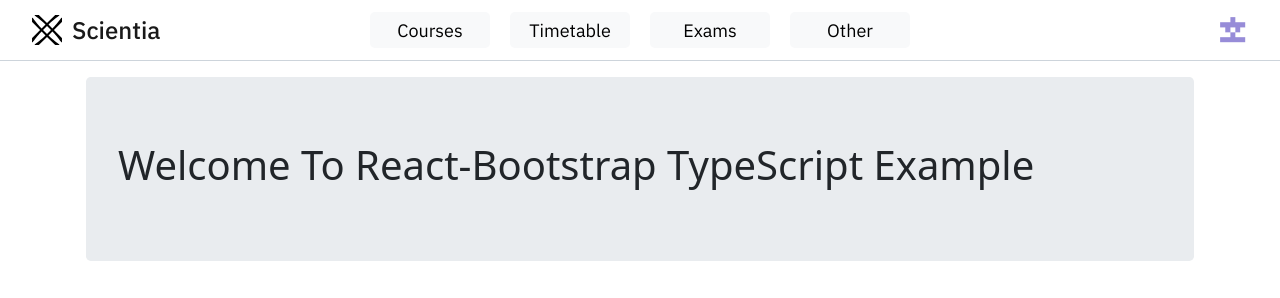
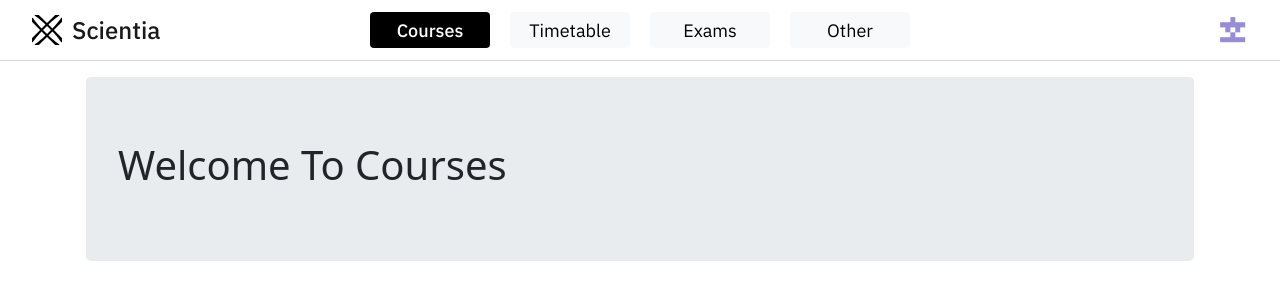
Before and after one commit to JayshivPatel/ScientiaAskDoc, a React (Create React App) app in the folder frontend/: page /courses in a window 1280 px wide. Shown: the top 298 px of the page. Built offline with nearby package versions, Linux system fonts and the light colour scheme.

Commit message:
Integrate router into navbar

```diff
--- a/frontend/package.json
+++ b/frontend/package.json
@@ -10,11 +10,13 @@
     "@types/node": "^12.0.0",
     "@types/react": "^16.9.0",
     "@types/react-dom": "^16.9.0",
+    "@types/react-router-dom": "^5.1.5",
     "bootstrap": "^4.5.0",
     "node-sass": "^4.14.1",
     "react": "^16.13.1",
     "react-bootstrap": "^1.3.0",
     "react-dom": "^16.13.1",
+    "react-router-dom": "^5.2.0",
     "react-scripts": "3.4.1",
     "typescript": "~3.7.2"
   },
--- a/frontend/src/components/App.tsx
+++ b/frontend/src/components/App.tsx
@@ -1,15 +1,36 @@
 import React from "react";
 import "./App.scss";
-import ExamplePage from "./pages/ExamplePage";
+import ExampleCourses from "./pages/ExampleCourses";
+import ExampleExams from "./pages/ExampleExams";
+import ExampleOther from "./pages/ExampleOther";
+import ExampleTimetable from "./pages/ExampleTimetable";
+
 import TopBar from "./organisms/TopBar/TopBar";
 import BottomBar from "./organisms/BottomBar/BottomBar";
+import { Redirect, Switch, Route } from "react-router-dom";
 
 const App: React.FC = () => {
   return (
     <>
       <TopBar />
-      <ExamplePage />
-      <BottomBar />
+      <Switch>
+        <Route exact path="/" render={() => <Redirect to="/courses" />} />
+
+        <Route path="/courses">
+          <ExampleCourses />
+        </Route>
+        <Route path="/timetable">
+          <ExampleTimetable />
+        </Route>
+        <Route path="/exams">
+          <ExampleExams />
+        </Route>
+        <Route path="/other">
+          <ExampleOther />
+        </Route>
+
+        <BottomBar />
+      </Switch>
     </>
   );
 };
--- a/frontend/src/components/organisms/TopBar/TopBar.tsx
+++ b/frontend/src/components/organisms/TopBar/TopBar.tsx
@@ -5,12 +5,13 @@ import Nav from "react-bootstrap/Nav";
 import logo from "images/logo.svg";
 import userPic from "images/user.png";
 import "./style.scss";
+import { Link, NavLink } from "react-router-dom";
 
 const TopBar: React.FC = () => {
   return (
     <Navbar className="top-bar" sticky="top" expand="lg" variant="light">
       <Container fluid>
-                <Navbar.Brand href="#" className="brand-container">
+        <Navbar.Brand as={Link} to="/" className="brand-container">
           <img
             src={logo}
             width="30"
@@ -21,25 +22,29 @@ const TopBar: React.FC = () => {
           Scientia
         </Navbar.Brand>
 
-                <Navbar
-                    className="page-button-group m-auto"
-                    id="responsive-navbar-nav"
-                >
-                    <Nav.Link active href="/" className="page-button">
+        <Navbar className="page-button-group m-auto" id="responsive-navbar-nav">
+          <Nav variant="pills" defaultActiveKey="/timetable">
+            <Nav.Item>
+              <Nav.Link as={NavLink} activeClassName='active' to="/courses" className="page-button">
                 Courses
               </Nav.Link>
-
-                    <Nav.Link eventKey="link-1" className="page-button">
+            </Nav.Item>
+            <Nav.Item>
+              <Nav.Link as={NavLink} activeClassName='active' to="/timetable" className="page-button">
                 Timetable
               </Nav.Link>
-
-                    <Nav.Link eventKey="link-2" className="page-button">
+            </Nav.Item>
+            <Nav.Item>
+              <Nav.Link as={NavLink} activeClassName='active' to="/exams" className="page-button">
                 Exams
               </Nav.Link>
-
-                    <Nav.Link eventKey="link-3" className="page-button">
+            </Nav.Item>
+            <Nav.Item>
+              <Nav.Link as={NavLink} activeClassName='active' to="/other" className="page-button">
                 Other
               </Nav.Link>
+            </Nav.Item>
+          </Nav>
         </Navbar>
 
         <img
--- a/frontend/src/components/organisms/TopBar/style.scss
+++ b/frontend/src/components/organisms/TopBar/style.scss
@@ -35,7 +35,7 @@
     border-radius: 5px;
     font-family: 'IBM Plex Sans';
     font-size: 18px;
-    color: $black;
+    color: $black !important;
     text-align: center;
     line-height: 22px;
     width: 120px;
@@ -46,13 +46,13 @@
 
 .page-button:hover {
     background: $gray-200;
-    color: $black;
+    color: $black !important;
 }
 
-.page-button:active {
-    background: $black;
-    font-weight: 500;
-    color: $white;
+.page-button.active {
+    background: $black !important;
+    font-weight: 500 !important;
+    color: $white !important;
 }
 
 .page-button-group {
--- /dev/null
+++ b/frontend/src/components/pages/ExampleCourses.tsx
@@ -0,0 +1,25 @@
+import React from "react";
+
+import Jumbotron from "react-bootstrap/Jumbotron";
+import Container from "react-bootstrap/Container";
+
+import ButtonsShowcase from "components/molecules/Buttons";
+import ToastsShowcase from "components/molecules/Toasts";
+
+const ExamplePage: React.FC = () => {
+  return (
+    <Container className="p-3">
+      <Jumbotron>
+        <h1 className="header">
+          Welcome To Courses
+        </h1>
+      </Jumbotron>
+      <h2>Buttons</h2>
+      <ButtonsShowcase />
+      <h2>Toasts</h2>
+      <ToastsShowcase />
+    </Container>
+  );
+};
+
+export default ExamplePage;
--- /dev/null
+++ b/frontend/src/components/pages/ExampleExams.tsx
@@ -0,0 +1,25 @@
+import React from "react";
+
+import Jumbotron from "react-bootstrap/Jumbotron";
+import Container from "react-bootstrap/Container";
+
+import ButtonsShowcase from "components/molecules/Buttons";
+import ToastsShowcase from "components/molecules/Toasts";
+
+const ExamplePage: React.FC = () => {
+  return (
+    <Container className="p-3">
+      <Jumbotron>
+        <h1 className="header">
+          Welcome To Exams
+        </h1>
+      </Jumbotron>
+      <h2>Buttons</h2>
+      <ButtonsShowcase />
+      <h2>Toasts</h2>
+      <ToastsShowcase />
+    </Container>
+  );
+};
+
+export default ExamplePage;
--- a/frontend/src/components/pages/ExamplePage.tsx
+++ b/frontend/src/components/pages/ExampleOther.tsx
@@ -6,12 +6,12 @@ import Container from "react-bootstrap/Container";
 import ButtonsShowcase from "components/molecules/Buttons";
 import ToastsShowcase from "components/molecules/Toasts";
 
-const ExamplePage: React.FC = () => {
+const ExampleCourses: React.FC = () => {
   return (
     <Container className="p-3">
       <Jumbotron>
         <h1 className="header">
-          Welcome To React-Bootstrap TypeScript Example
+          Welcome To Other
         </h1>
       </Jumbotron>
       <h2>Buttons</h2>
@@ -22,4 +22,4 @@ const ExamplePage: React.FC = () => {
   );
 };
 
-export default ExamplePage;
+export default ExampleCourses;
--- /dev/null
+++ b/frontend/src/components/pages/ExampleTimetable.tsx
@@ -0,0 +1,25 @@
+import React from "react";
+
+import Jumbotron from "react-bootstrap/Jumbotron";
+import Container from "react-bootstrap/Container";
+
+import ButtonsShowcase from "components/molecules/Buttons";
+import ToastsShowcase from "components/molecules/Toasts";
+
+const ExamplePage: React.FC = () => {
+  return (
+    <Container className="p-3">
+      <Jumbotron>
+        <h1 className="header">
+          Welcome To Timetable
+        </h1>
+      </Jumbotron>
+      <h2>Buttons</h2>
+      <ButtonsShowcase />
+      <h2>Toasts</h2>
+      <ToastsShowcase />
+    </Container>
+  );
+};
+
+export default ExamplePage;
--- a/frontend/src/index.tsx
+++ b/frontend/src/index.tsx
@@ -2,10 +2,13 @@ import React from "react";
 import ReactDOM from "react-dom";
 import App from "./components/App";
 import * as serviceWorker from "./serviceWorker";
+import { BrowserRouter as Router } from "react-router-dom";
 
 ReactDOM.render(
   <React.StrictMode>
-    <App />
+    <Router>
+      <App />
+    </Router>
   </React.StrictMode>,
   document.getElementById("root")
 );
```
Also changed, not shown: 1 other file (tests, documents, lock files or other folders). Lines whose indentation alone changed are shown as unchanged.
